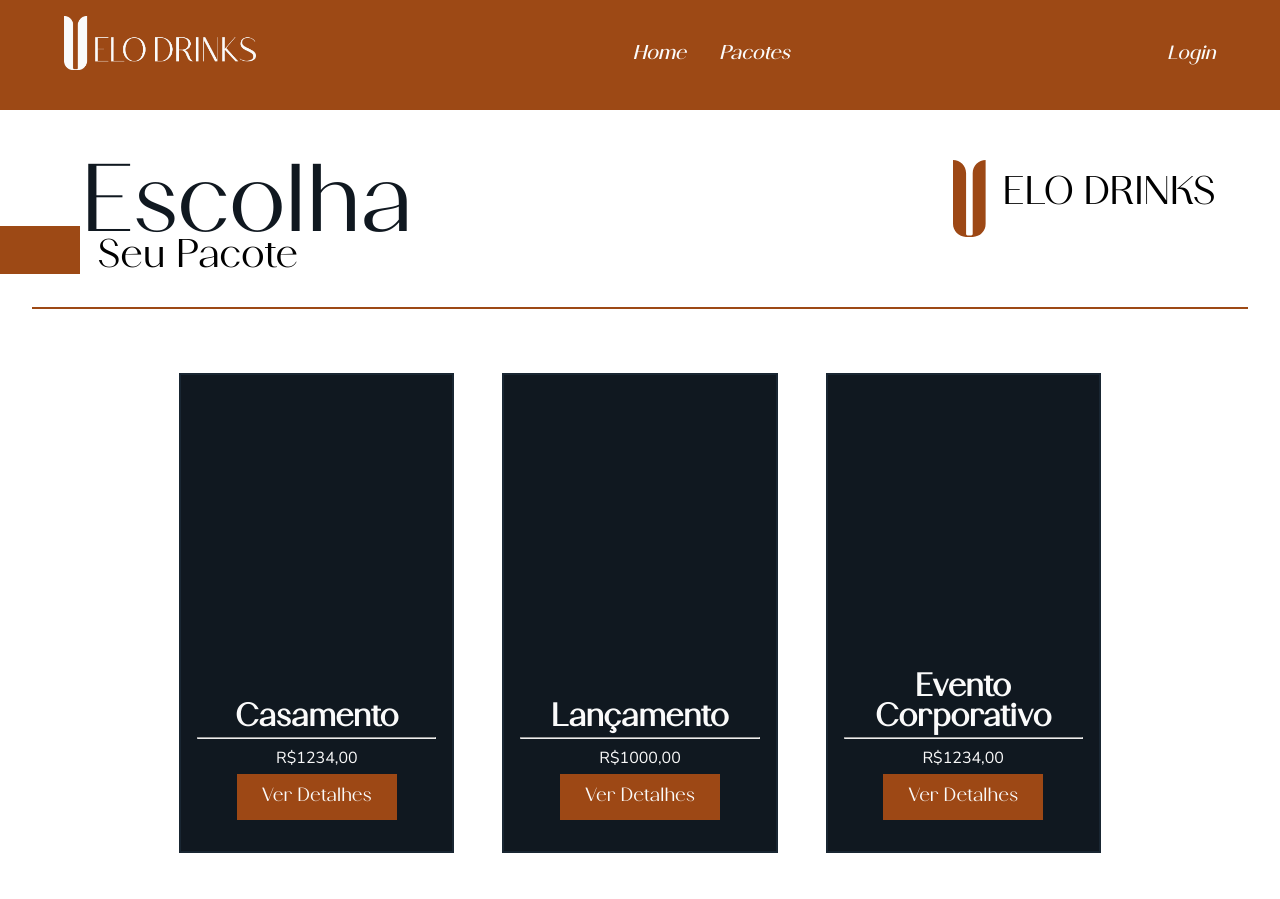
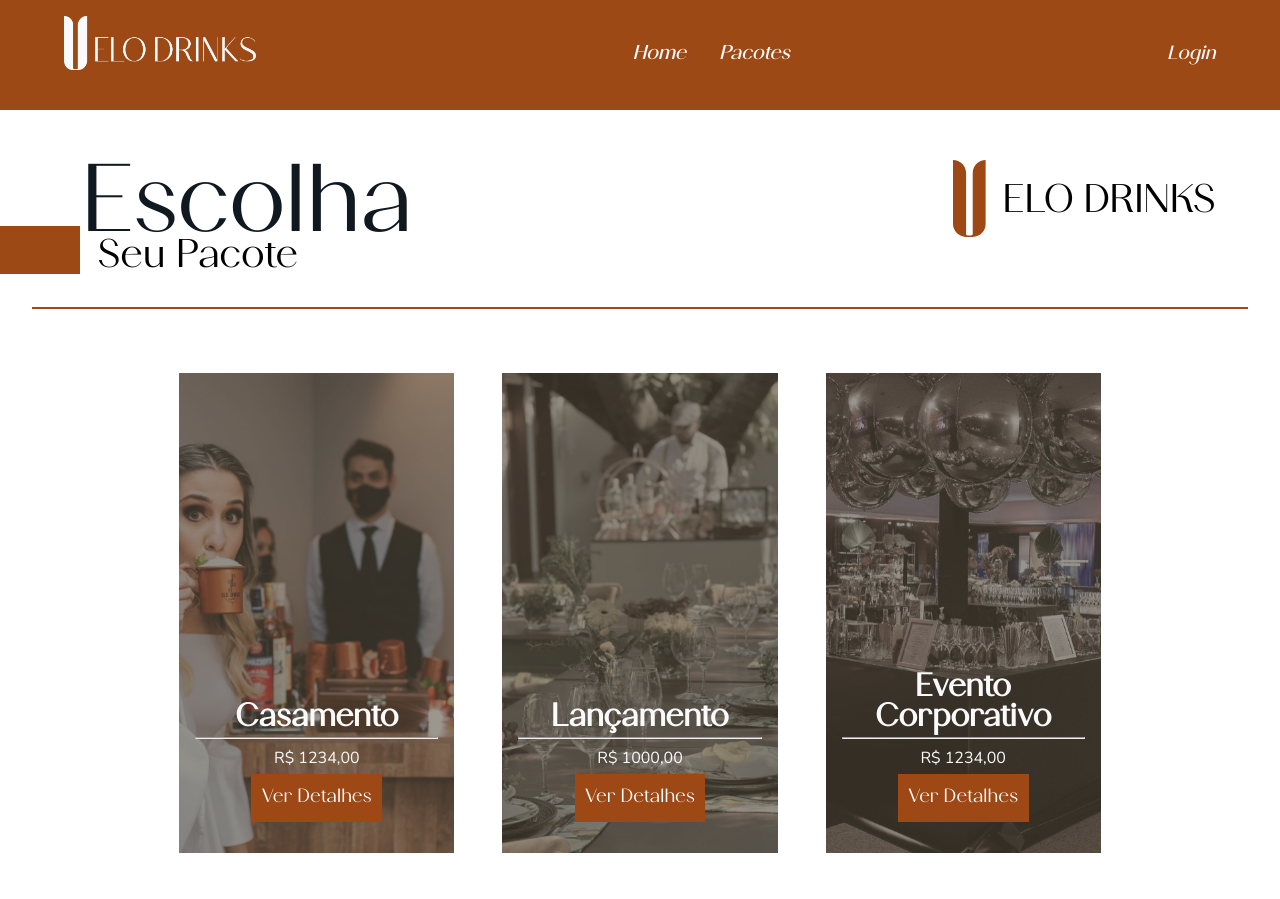
Before and after one commit to Gangue-da-Van-Branca/Frontend-Drinks, a React (Vite) app: page /pacotes in a window 1280 px wide. Shown: the top 899 px of the page. Built offline with nearby package versions, Linux system fonts and the light colour scheme.

Commit message:
os cards VIRAM

```diff
--- a/src/components/PacotesPage/BotaoPacotesPersonalizar/BotaoPacotesPersonalizar.css
+++ b/src/components/PacotesPage/BotaoPacotesPersonalizar/BotaoPacotesPersonalizar.css
@@ -1,7 +1,7 @@
 .botao-personalizar {
     width: 20rem;
     padding: 20px 3px;
-    background-color: #9D4815;
+    background-color: var(--orange);
     text-align: center;
     font-family: "NunitoSans";
     font-size: 1.2rem;
@@ -10,8 +10,9 @@
 }
 
 .botao-personalizar:hover{
-    background-color: #fafafa;
-    color:#9D4815;
+    background-color: var(--white);
+    color:var(--orange);
     cursor: pointer;
-    border: 2px solid #9D4815;
+    border: 2px solid var(--orange);
+    padding: 18px 1px;
 }
--- a/src/components/PacotesPage/CardPacotes/CardPacotes.css
+++ b/src/components/PacotesPage/CardPacotes/CardPacotes.css
@@ -1,13 +1,75 @@
-.container-card {
+.card-outer {
   width: 18rem;
   height: 30rem;
-  background-color: #101820;
-  padding: 1rem;
-  border: 2px solid #192632;
+  perspective: 1000px;
+}
 
+.card-inner {
+  width: 100%;
+  height: 100%;
+  position: relative;
+  transition: transform 0.6s;
+  transform-style: preserve-3d;
+}
+
+.card-outer.is-flipped .card-inner {
+  transform: rotateY(180deg);
+}
+
+.card-face {
+  position: absolute;
+  width: 100%;
+  height: 100%;
+  backface-visibility: hidden;
+  pointer-events: auto;
+  overflow: hidden;
   display: flex;
   flex-direction: column;
   justify-content: flex-end;
+  padding: 1rem;
+}
+
+.card-front {
+  background-repeat: no-repeat;
+  background-size: cover;
+  background-position: center;
+   z-index: 2;
+}
+
+.card-front .overlay {
+  content: "";
+  position: absolute;
+  inset: 0;
+  background-color: var(--brown);
+  transition: opacity 0.2s ease-in-out;
+  z-index: 1;
+}
+
+.card-front:hover .overlay {
+  opacity: 0;
+}
+
+.container-card:hover {
+  transform: scale(1.025); /* zoom suave */
+}
+
+.card-front .content {
+  position: relative;
+  z-index: 2;
+  color: #fafafa;
+  text-align: center;
+}
+
+.card-back {
+  background-color: var(--brown);
+  z-index: 1;
+  color: white;
+  transform: rotateY(180deg);
+  justify-content:stretch;
+  align-items: center;
+  gap: .5rem;
+  text-align: center;
+  box-sizing: border-box;
 }
 
 h1 {
@@ -19,6 +81,29 @@ h1 {
   padding-bottom: 3px;
 }
 
+.botao-detalhes {
+    width: fit-content;
+    padding: 0.5rem 10px;
+    background-color: #9D4815;
+    text-align: center;
+    font-family: "SedraRegular";
+    font-size: 1.2rem;
+    margin: 5px auto 15px;
+    color: #fafafa;
+    transition: 0.2s ease-in-out;
+}
+
+.botao-detalhes:hover{
+    background-color: var(--white);
+    color:var(--orange);
+    cursor: pointer;
+    padding: 0.5rem 10px;
+}
+
+hr{
+    color: #9D4815;
+}
+
 .container-price {
   display: flex;
   align-items:baseline;
@@ -27,74 +112,48 @@ h1 {
   margin: 0 auto;
   color: #fafafa;
   padding-top: 0.5rem;
+  gap: 0.25rem;
 }
 
-.botao-detalhes {
-    width: 10rem;
-    padding: 7px 10px;
-    background-color: #9D4815;
-    text-align: center;
-    font-family: "SedraRegular";
-    font-size: 1.2rem;
-    margin: 5px auto 15px;
-    color: #fafafa;
+#title{
+  position: relative;
+  width: 100%;
 }
 
-.botao-detalhes:hover{
-    background-color: #fafafa;
-    color:#9D4815;
-    cursor: pointer;
-    border: 2px solid #9D4815;
+.card-back li{
+  text-align: start;
+  margin-bottom: 0.5rem;
+  line-height: 1.4rem;
+  word-break: break-word;
+
+}
+.card-back ul{
+  padding-left: 1.25rem;   /* afasta os bullets da borda */
+  margin: 0;
+  list-style-type: disc;
+  height: 100%;
+  box-sizing: border-box;
+  overflow-y: auto;
+  width:fit-content;
 }
 
-hr{
-    color: #9D4815;
+.card-outer.is-flipped .card-front {
+  z-index: 1;
 }
 
-.modal-overlay {
-  position: fixed;
-  top: 0;
-  left: 0;
-  width: 100vw;
-  height: 100vh;
-  background: rgba(0, 0, 0, 0.6);
-  display: flex;
-  justify-content: center;
-  align-items: center;
-  z-index: 999;
+.card-outer.is-flipped .card-back {
+  z-index: 2;
 }
 
-.modal {
-  background: white;
-  padding: 40px;
-  border-radius: 12px;
-  width: 90%;
-  max-width: 800px;
-  max-height: 90vh;
-  overflow-y: auto;
-  box-shadow: 0 5px 25px rgba(0, 0, 0, 0.3);
+#title p{
+  position: absolute;
+  top: 0;
+  right: 0;
+  font-size: 1.5rem;
+  font-weight: bold;
+  color: #fafafa;
+  cursor: pointer;
+  user-select: none;
+  margin-top: -3px;
+  z-index: 3;
 }
-
-.modal h2 {
-  margin-top: 0;
-}
-
-.botoes-modal {
-  display: flex;
-  justify-content: flex-end;
-  gap: 10px;
-  margin-top: 30px;
-}
-
-.botoes-modal button {
-  padding: 10px 20px;
-  border: none;
-  background-color: var(--orange);
-  color: white;
-  border-radius: 6px;
-  cursor: pointer;
-}
-
-.botoes-modal button:hover {
-  background-color: var(--darkblue);
-}
--- a/src/components/PacotesPage/CardPacotes/CardPacotes.jsx
+++ b/src/components/PacotesPage/CardPacotes/CardPacotes.jsx
@@ -1,38 +1,50 @@
 import { useNavigate } from "react-router-dom";
+import { useState } from "react";
 import "./CardPacotes.css";
 
-function Card({ evento, preco, index, modalAbertoIndex, setModalAbertoIndex, drinks}) {
+function Card({ evento, preco, index, drinks, foto }) {
+  const [flipped, setFlipped] = useState(false);
   const navigate = useNavigate();
-  const estaAberto = modalAbertoIndex === index;
-
-  const abrirModal = () => setModalAbertoIndex(index);
-  const fecharModal = () => setModalAbertoIndex(null);
 
   const selecionarPacote = () => {
-    fecharModal();
-
-    navigate("/basedrinks", { state: { tipoFesta: evento, drinksSelecionados: drinks, } });
+    navigate("/basedrinks", {
+      state: { tipoFesta: evento, drinksSelecionados: drinks},
+    });
   };
 
-
   return (
-    <>
-      <div className="container-card">
+    <div className={`card-outer ${flipped ? "is-flipped" : ""}`}>
+      <div className="container-card card-inner">
+        {/* Frente */}
+        <div
+          className="card-face card-front"
+          style={{ backgroundImage: `url(${foto})` }}
+        >
+          <div className="overlay" />
+          <div className="content">
             <h1>{evento}</h1>
             <hr />
             <div className="container-price">
-          <p>R$</p>
+              <p>R$ </p>
               <p>{preco}</p>
             </div>
-        <div className="botao-detalhes" onClick={abrirModal}>
+            <div
+              className="botao-detalhes"
+              onClick={() => setFlipped(true)}
+            >
               Ver Detalhes
             </div>
           </div>
+        </div>
 
-      {estaAberto && (
-        <div className="modal-overlay" onClick={fecharModal}>
-          <div className="modal" onClick={(e) => e.stopPropagation()}>
-            <h2>{evento}</h2>
+        {/* Verso */}
+        <div className="card-face card-back">
+          <div id="title" className="title-row">
+            <h1>{evento}</h1>
+            <p className="fechar" onClick={() => setFlipped(false)}>X</p>
+            <hr />
+          </div>
+
           <p>
             <strong>Preço:</strong> R$ {preco}
           </p>
@@ -49,15 +61,12 @@ function Card({ evento, preco, index, modalAbertoIndex, setModalAbertoIndex, dri
               <li>Nenhum drink disponível para esta categoria.</li>
             )}
           </ul>
-
-            <div className="botoes-modal">
-              <button onClick={selecionarPacote}>Selecionar Pacote</button>
-              <button onClick={fecharModal}>Fechar</button>
+          <button className="botao-detalhes" onClick={selecionarPacote}>
+            Selecionar Pacote
+          </button>
         </div>
       </div>
     </div>
-      )}
-    </>
   );
 }
 
--- a/src/components/PacotesPage/TopoPacotes/TopoPacotes.css
+++ b/src/components/PacotesPage/TopoPacotes/TopoPacotes.css
@@ -44,5 +44,9 @@
     display: flex;
     align-items: center;
     gap: 1rem;
+  }
 
+  #side p{
+    align-self: center;
+    margin-bottom: -8px
   }
--- a/src/pages/Cliente/PacotesPage/Pacotes.jsx
+++ b/src/pages/Cliente/PacotesPage/Pacotes.jsx
@@ -4,18 +4,24 @@ import Card from "../../../components/PacotesPage/CardPacotes/CardPacotes";
 import BotaoPersonalizar from "../../../components/PacotesPage/BotaoPacotesPersonalizar/BotaoPacotesPersonalizar";
 import Footer from "../../../components/Footer/Footer";
 import HeaderSecundario from "../../../components/HeaderSecundario/HeaderSecundario";
+import casamentoTime from "../../../assets/images/casamento.jpg";
+import festa1 from "../../../assets/images/ex_festa.jpg";
+import festa2 from "../../../assets/images/ex_festa5.jpg";
+import festa3 from "../../../assets/images/ex_festa2.jpg";
+import festa4 from "../../../assets/images/ex_festa3.jpg";
+import festa5 from "../../../assets/images/ex_festa4.jpg";
 import "./Pacotes.css";
 
 function Pacotes() {
   const [modalAbertoIndex, setModalAbertoIndex] = useState(null);
 
   const pacotes = [
-    { evento: "Casamento", preco: "1234,00", drinks: [1, 3, 5, 7, 13] },
-    { evento: "Lançamento", preco: "1000,00", drinks: [2, 4, 6, 14, 15] },
-    { evento: "Evento Corporativo", preco: "1234,00", drinks: [1, 2, 3, 4, 5] },
-    { evento: "Debutante", preco: "1000,00", drinks: [13, 14, 15, 16, 17] },
-    { evento: "Festa Teen", preco: "1234,00", drinks: [13, 14, 15] },
-    { evento: "Aniversário", preco: "1000,00", drinks: [1, 2, 13, 14] },
+    { evento: "Casamento", preco: "1234,00", drinks: [1, 3, 5, 7, 13], foto: casamentoTime },
+    { evento: "Lançamento", preco: "1000,00", drinks: [2, 4, 6, 14, 15], foto: festa1 },
+    { evento: "Evento Corporativo", preco: "1234,00", drinks: [1, 2, 3, 4, 5], foto: festa2 },
+    { evento: "Debutante", preco: "1000,00", drinks: [13, 14, 15, 16, 17], foto: festa3 },
+    { evento: "Festa Teen", preco: "1234,00", drinks: [13, 14, 15], foto: festa4 },
+    { evento: "Aniversário", preco: "1000,00", drinks: [1, 2, 13, 14], foto: festa5 },
   ];
 
   const drinksDisponiveis = [
@@ -138,6 +144,7 @@ function Pacotes() {
             index={index}
             evento={pacote.evento}
             preco={pacote.preco}
+            foto={pacote.foto}
             modalAbertoIndex={modalAbertoIndex}
             setModalAbertoIndex={setModalAbertoIndex}
             drinks={pacote.drinks.map((drinkId) => {
```
Lines whose indentation alone changed are shown as unchanged.
